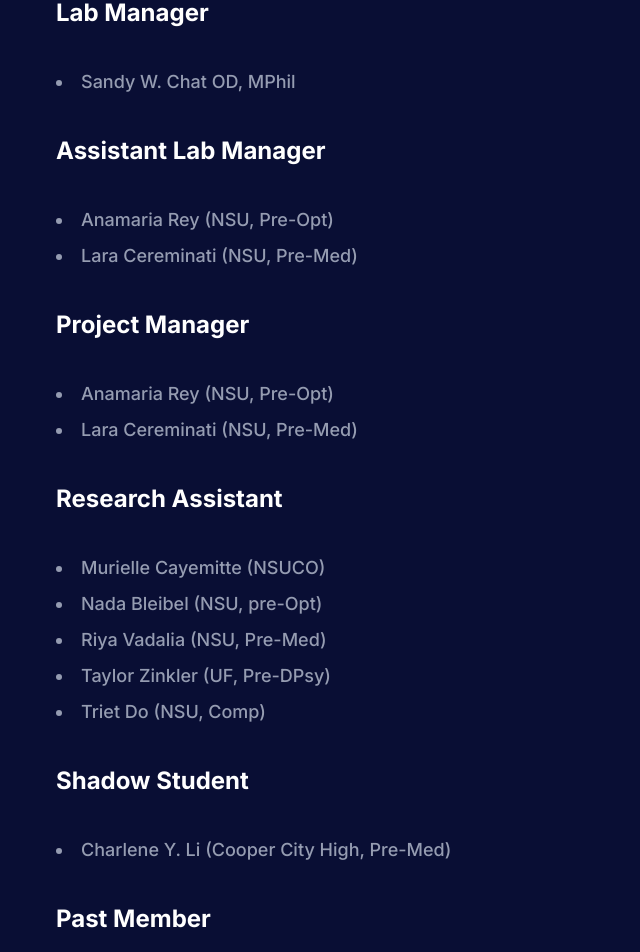
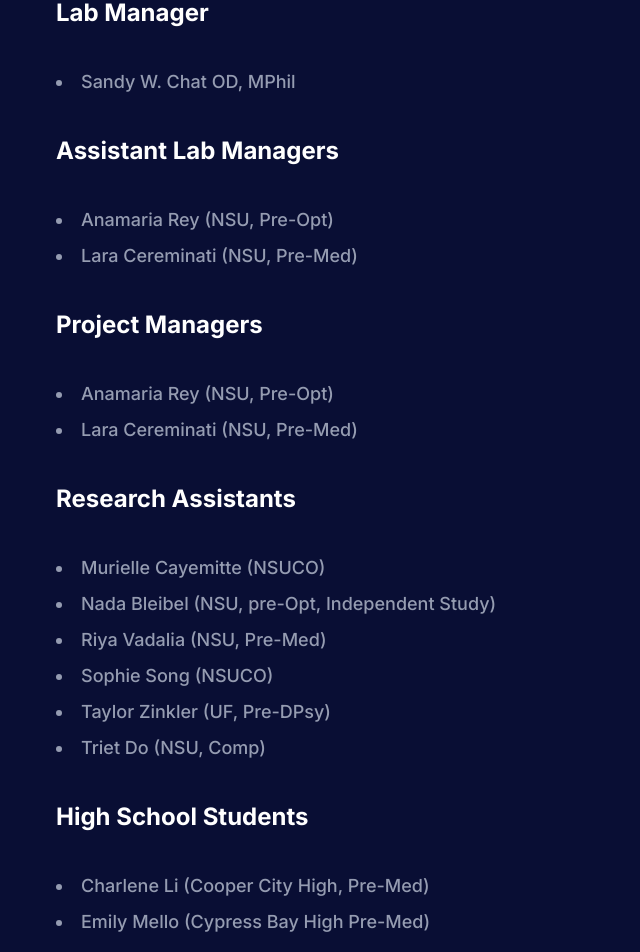
Before and after one commit to orogerli/RogerLabWebsite, a Next.js app: page /member in a window 1280 px wide. Shown: the part 260-1212 px from the top of the page, without its empty margins (0-640 px from the left). Built offline with nearby package versions, Linux system fonts and the light colour scheme.

Commit message:
Update page.tsx

```diff
--- a/app/member/page.tsx
+++ b/app/member/page.tsx
@@ -23,14 +23,16 @@
 
   const researchassit=[
     'Murielle Cayemitte (NSUCO)',
-'Nada Bleibel (NSU, pre-Opt)',
+'Nada Bleibel (NSU, pre-Opt, Independent Study)',
 'Riya Vadalia (NSU, Pre-Med)',
+'Sophie Song (NSUCO)',
 'Taylor Zinkler (UF, Pre-DPsy)',
 'Triet Do (NSU, Comp)',
 
   ]
   const shadow=[
-    'Charlene Y. Li (Cooper City High, Pre-Med)',
+    'Charlene Li (Cooper City High, Pre-Med)',
+    'Emily Mello (Cypress Bay High Pre-Med)',
   ]
   const member=[]
   return (
@@ -40,7 +42,7 @@
         <div className="container">
 
         <h3 className="font-xl mb-10 font-bold leading-tight text-black dark:text-white sm:text-2xl sm:leading-tight lg:text-xl lg:leading-tight xl:text-2xl xl:leading-tight">
-           Principel Investigator
+           Principal Investigator
         </h3>
           <ul className="mb-10 list-inside list-disc text-body-color">
           {principle.map((item, index) => (
@@ -59,7 +61,7 @@
 
 
           <h3 className="font-xl mb-10 font-bold leading-tight text-black dark:text-white sm:text-2xl sm:leading-tight lg:text-xl lg:leading-tight xl:text-2xl xl:leading-tight">
-           Assistant Lab Manager
+           Assistant Lab Managers
         </h3>
           <ul className="mb-10 list-inside list-disc text-body-color">
           {assitantlabmanager.map((item, index) => (
@@ -68,7 +70,7 @@
           </ul>
 
           <h3 className="font-xl mb-10 font-bold leading-tight text-black dark:text-white sm:text-2xl sm:leading-tight lg:text-xl lg:leading-tight xl:text-2xl xl:leading-tight">
-           Project Manager
+           Project Managers
         </h3>
           <ul className="mb-10 list-inside list-disc text-body-color">
           {assitantlabmanager.map((item, index) => (
@@ -77,7 +79,7 @@
           </ul>
 
           <h3 className="font-xl mb-10 font-bold leading-tight text-black dark:text-white sm:text-2xl sm:leading-tight lg:text-xl lg:leading-tight xl:text-2xl xl:leading-tight">
-           Research Assistant
+           Research Assistants
         </h3>
           <ul className="mb-10 list-inside list-disc text-body-color">
           {researchassit.map((item, index) => (
@@ -86,7 +88,7 @@
           </ul>
 
           <h3 className="font-xl mb-10 font-bold leading-tight text-black dark:text-white sm:text-2xl sm:leading-tight lg:text-xl lg:leading-tight xl:text-2xl xl:leading-tight">
-           Shadow Student
+           High School Students
         </h3>
           <ul className="mb-10 list-inside list-disc text-body-color">
           {shadow.map((item, index) => (
```
